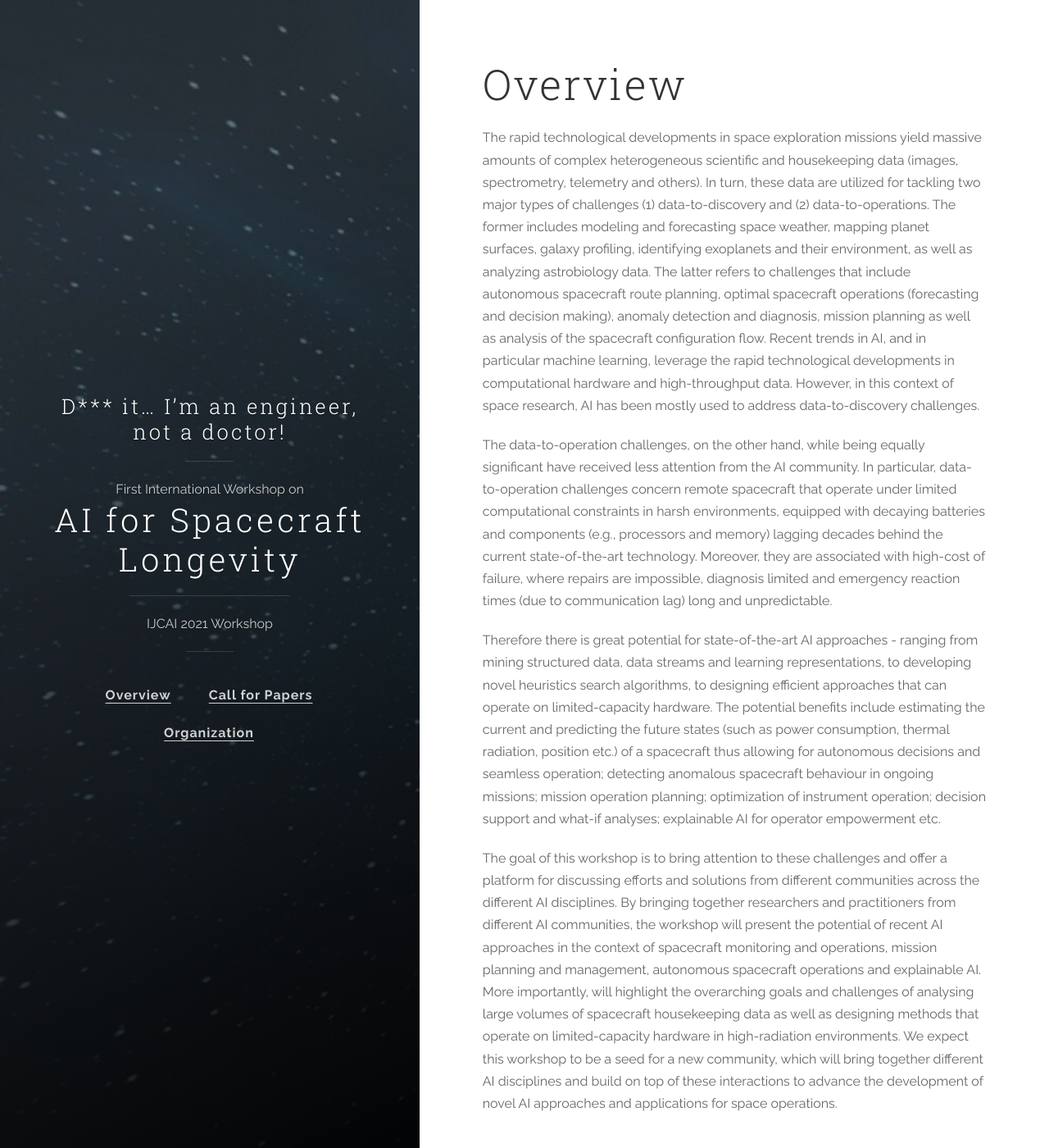
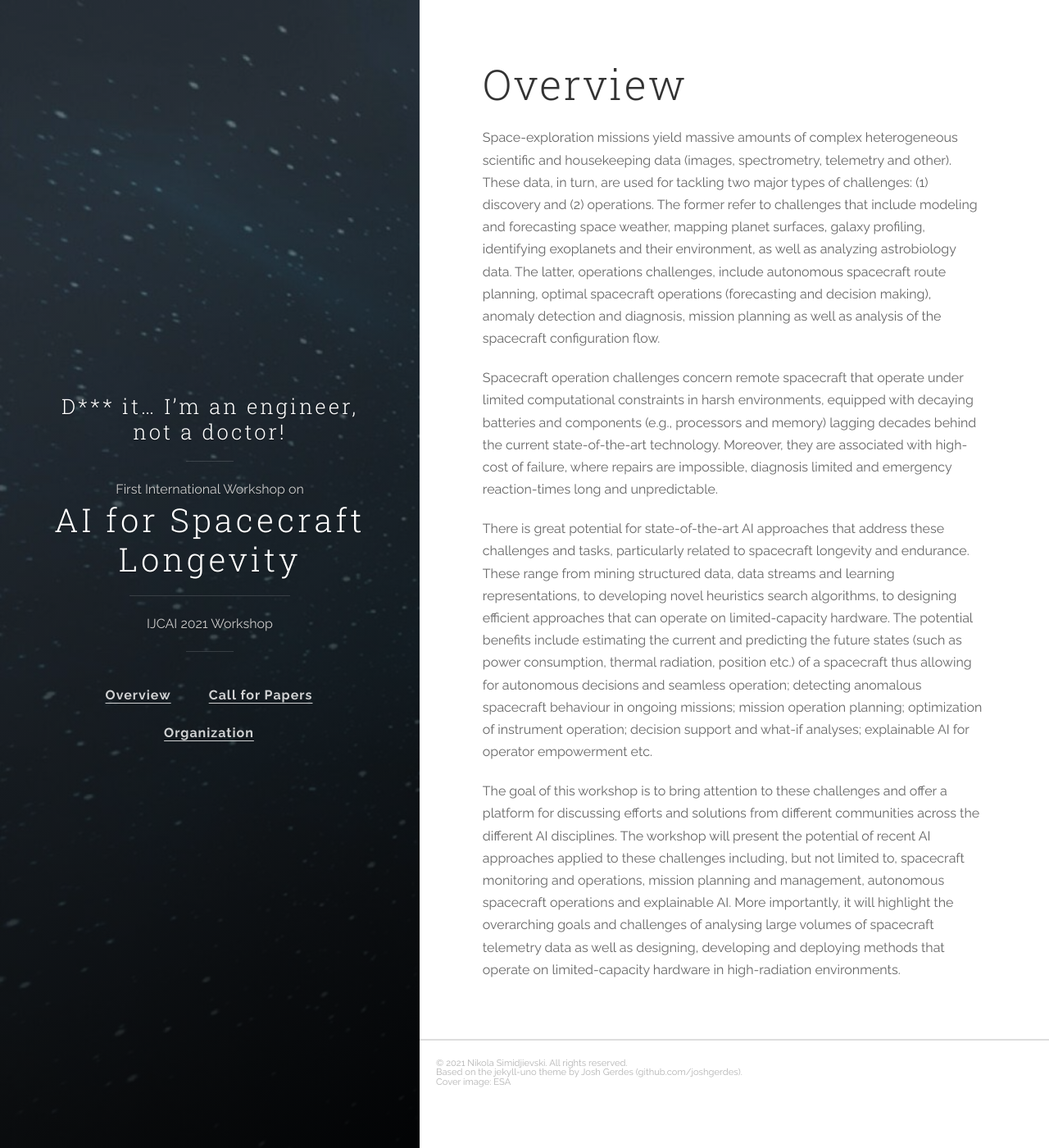
Before and after one commit to ai4spacecraft/ai4spacecraft.github.io, a Jekyll site: the page built from about.md, in a window 1280 px wide and 1400 px high. Shown: the whole window at 82% size. Built offline with Jekyll 4.4.1, drawn with Linux system fonts in a browser that asks for light colours.

Commit message:
'overivew'

```diff
--- a/about.md
+++ b/about.md
@@ -4,10 +4,10 @@ title:  "Overview"
 
 ---
 
-The rapid technological developments in space exploration missions yield massive amounts of complex heterogeneous scientific and housekeeping data (images, spectrometry, telemetry and others). In turn, these data are utilized for tackling two major types of challenges (1) data-to-discovery and (2) data-to-operations. The former includes modeling and forecasting space weather, mapping planet surfaces, galaxy profiling, identifying exoplanets and their environment, as well as analyzing astrobiology data. The latter refers to challenges that include autonomous spacecraft route planning, optimal spacecraft operations (forecasting and decision making), anomaly detection and diagnosis, mission planning as well as analysis of the spacecraft configuration flow. Recent trends in AI, and in particular machine learning, leverage the rapid technological developments in computational hardware and high-throughput data. However, in this context of space research, AI has been mostly used to address data-to-discovery challenges.
+Space-exploration missions yield massive amounts of complex heterogeneous scientific and housekeeping data (images, spectrometry, telemetry and other). These data, in turn, are used for tackling two major types of challenges: (1) discovery and (2) operations. The former refer to challenges that include modeling and forecasting space weather, mapping planet surfaces, galaxy profiling, identifying exoplanets and their environment, as well as analyzing astrobiology data. The latter, operations challenges, include autonomous spacecraft route planning, optimal spacecraft operations (forecasting and decision making), anomaly detection and diagnosis, mission planning as well as analysis of the spacecraft configuration flow.
 
-The data-to-operation challenges, on the other hand, while being equally significant have received less attention from the AI community. In particular, data-to-operation challenges concern remote spacecraft that operate under limited computational constraints in harsh environments, equipped with decaying batteries and components (e.g., processors and memory) lagging decades behind the current state-of-the-art technology. Moreover, they are associated with high-cost of failure, where repairs are impossible, diagnosis limited and emergency reaction times (due to communication lag) long and unpredictable.
+Spacecraft operation challenges concern remote spacecraft that operate under limited computational constraints in harsh environments, equipped with decaying batteries and components (e.g., processors and memory) lagging decades behind the current state-of-the-art technology. Moreover, they are associated with high-cost of failure, where repairs are impossible, diagnosis limited and emergency reaction-times long and unpredictable.
 
-Therefore there is great potential for state-of-the-art AI approaches - ranging from mining structured data, data streams and learning representations, to developing novel heuristics search algorithms, to designing efficient approaches that can operate on limited-capacity hardware. The potential benefits include estimating the current and predicting the future states (such as power consumption, thermal radiation, position etc.) of a spacecraft thus allowing for autonomous decisions and seamless operation; detecting anomalous spacecraft behaviour in ongoing missions; mission operation planning; optimization of instrument operation; decision support and what-if analyses; explainable AI for operator empowerment etc.
+There is great potential for state-of-the-art AI approaches that address these challenges and tasks, particularly related to spacecraft longevity and endurance. These range from mining structured data, data streams and learning representations, to developing novel heuristics search algorithms, to designing efficient approaches that can operate on limited-capacity hardware. The potential benefits include estimating the current and predicting the future states (such as power consumption, thermal radiation, position etc.) of a spacecraft thus allowing for autonomous decisions and seamless operation; detecting anomalous spacecraft behaviour in ongoing missions; mission operation planning; optimization of instrument operation;  decision support and what-if analyses; explainable AI for operator empowerment etc.
 
-The goal of this workshop is to bring attention to these challenges and offer a platform for discussing efforts and solutions from different communities across the different AI disciplines. By bringing together researchers and practitioners from different AI communities, the workshop will present the potential of recent AI approaches in the context of spacecraft monitoring and operations, mission planning and management, autonomous spacecraft operations and explainable AI. More importantly, will highlight the overarching goals and challenges of analysing large volumes of spacecraft housekeeping data as well as designing methods that operate on limited-capacity hardware in high-radiation environments. We expect this workshop to be a seed for a new community, which will bring together different AI disciplines and build on top of these interactions to advance the development of novel AI approaches and applications for space operations.
+The goal of this workshop is to bring attention to these challenges and offer a platform for discussing efforts and solutions from different communities across the different AI disciplines. The workshop will present the potential of recent AI approaches applied to these challenges including, but not limited to, spacecraft monitoring and operations, mission planning and management, autonomous spacecraft operations and explainable AI. More importantly, it will highlight the overarching goals and challenges of analysing large volumes of spacecraft telemetry data as well as designing, developing and deploying methods that operate on limited-capacity hardware in high-radiation environments.
```
